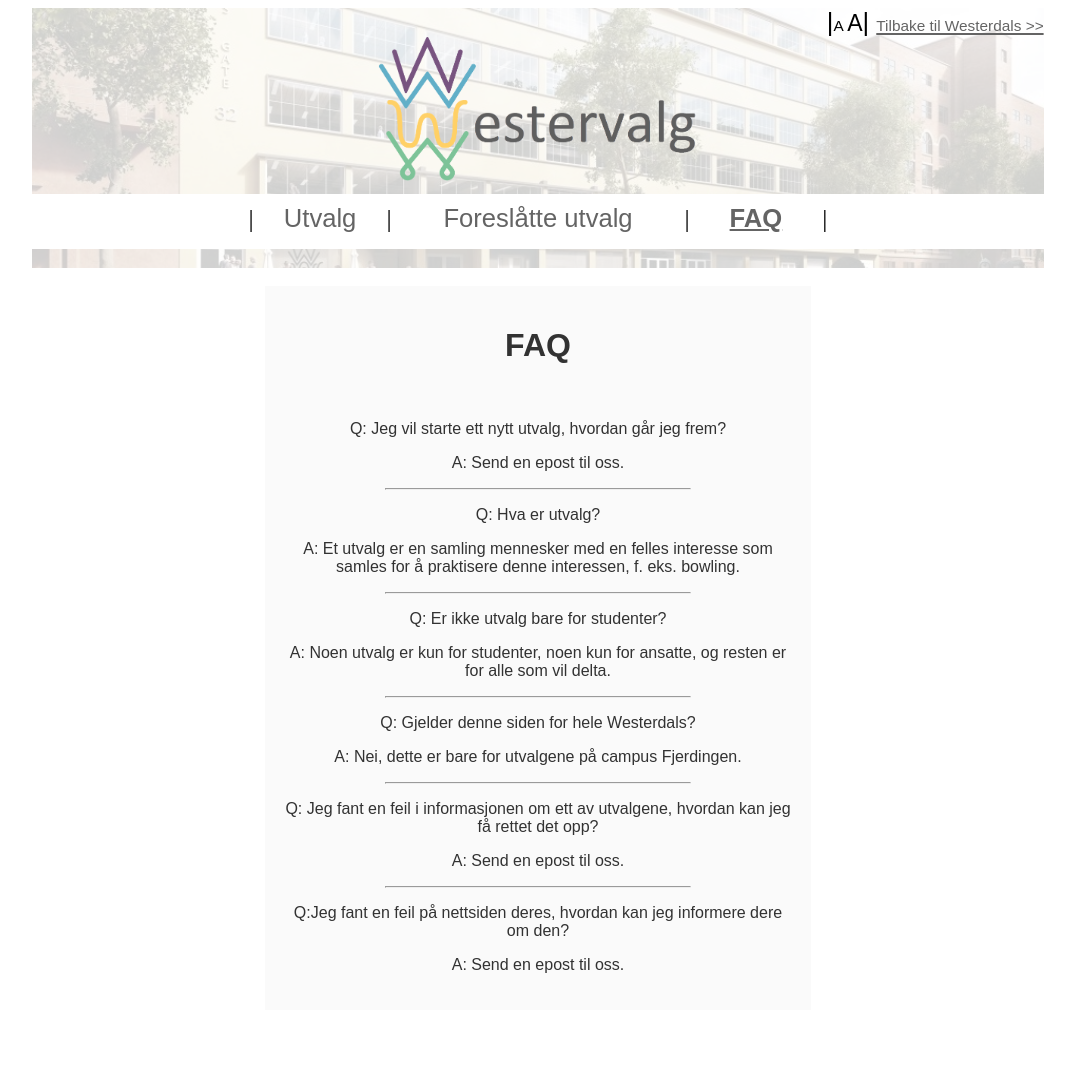
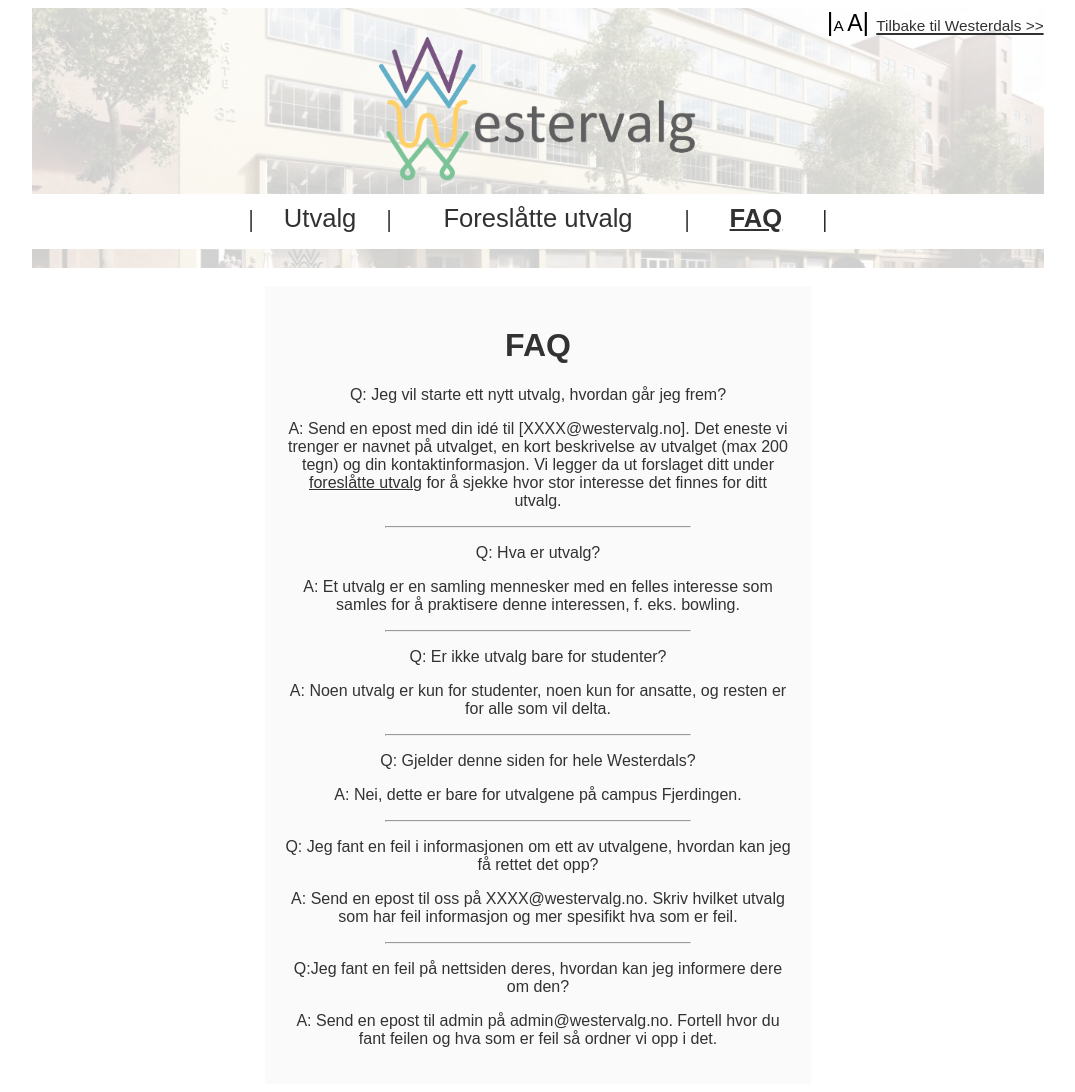
Before and after one commit to 12inchPlasticToy/westervalg, a PHP site: page /pj2100-15-gruppe-22/faq.php in a window 1280 px wide. Shown: the whole page, without its empty margins (102-1177 px from the left). Before the commit the page ends 973 px from the top, so only its background shows below. Run offline with PHP 8.4, Linux system fonts and the light colour scheme.

Commit message:
Fixed header menu so that FAQ isn't underlined when it shouldn't be

```diff
--- a/faq.php
+++ b/faq.php
@@ -5,14 +5,13 @@
         <meta charset="utf-8">
         <link rel="stylesheet" type="text/css" href="main.css">
     </head>
-    <body class="home">
+    <body class="faq">
         <?php include "header.php"; ?>
         <br>
-    <div class="faq">
+    <div id="faq">
         <h1>FAQ</h1>
-        <br>
         <p>Q: Jeg vil starte ett nytt utvalg, hvordan går jeg frem?</p>
-        <p>A: Send en epost til oss.</p>
+        <p>A: Send en epost med din idé til [XXXX@westervalg.no]. Det eneste vi trenger er navnet på utvalget, en kort beskrivelse av utvalget (max 200 tegn) og din kontaktinformasjon. Vi legger da ut forslaget ditt under <a href="foreslatte_utvalg.php">foreslåtte utvalg</a> for å sjekke hvor stor interesse det finnes for ditt utvalg.</p>
         <hr>
         <p>Q: Hva er utvalg?</p>
         <p>A: Et utvalg er en samling mennesker med en felles interesse som samles for å praktisere denne interessen, f. eks. bowling.</p>
@@ -24,10 +23,10 @@
         <p>A: Nei, dette er bare for utvalgene på campus Fjerdingen.</p>
         <hr>
         <p>Q: Jeg fant en feil i informasjonen om ett av utvalgene, hvordan kan jeg få rettet det opp?</p>
-        <p>A: Send en epost til oss.</p>
+        <p>A: Send en epost til oss på XXXX@westervalg.no. Skriv hvilket utvalg som har feil informasjon og mer spesifikt hva som er feil.</p>
         <hr>
         <p>Q:Jeg fant en feil på nettsiden deres, hvordan kan jeg informere dere om den?</p>
-        <p>A: Send en epost til oss.</p>
+        <p>A: Send en epost til admin på admin@westervalg.no. Fortell hvor du fant feilen og hva som er feil så ordner vi opp i det.</p>
     </div>
     </body>
 </html>
--- a/header.php
+++ b/header.php
@@ -27,7 +27,7 @@ define("PATH",
     <div class="buttons">
         | <a href=<?php echo PATH;?>utvalg.php><div class="indexBtn utvalg" id="utvalgBtn">Utvalg</div></a>
         | <a href=<?php echo PATH;?>foreslatte_utvalg.php><div class="indexBtn forUtvalg" id="fUtvalgBtn">Foreslåtte utvalg</div></a>
-        | <a href=<?php echo PATH;?>faq.php><div class="indexBtn home" id="faqBtn">FAQ</div></a>
+        | <a href=<?php echo PATH;?>faq.php><div class="indexBtn faq" id="faqBtn">FAQ</div></a>
         |
     </div>
 </div>
--- a/main.css
+++ b/main.css
@@ -53,10 +53,10 @@
 /* Header css end */
 
 a{
-    color: rgb(100,100,100);
+    color: rgb(49,49,49);
 }
 
-.faq{
+#faq{
     margin:auto;
     padding: 20px;
     width: 40%;
@@ -66,7 +66,7 @@ a{
     background-color: rgb(250,250,250);
 }
 
-.faq hr{
+#faq hr{
     width: 60%;
 }
 
@@ -108,7 +108,7 @@ a{
     font-weight: bold;
 }
 
-body.home div.home, body.utvalg div.utvalg, body.forUtvalg div.forUtvalg {
+body.faq div.faq, body.utvalg div.utvalg, body.forUtvalg div.forUtvalg {
     font-weight: bold;
     text-decoration: underline;
 }
```
